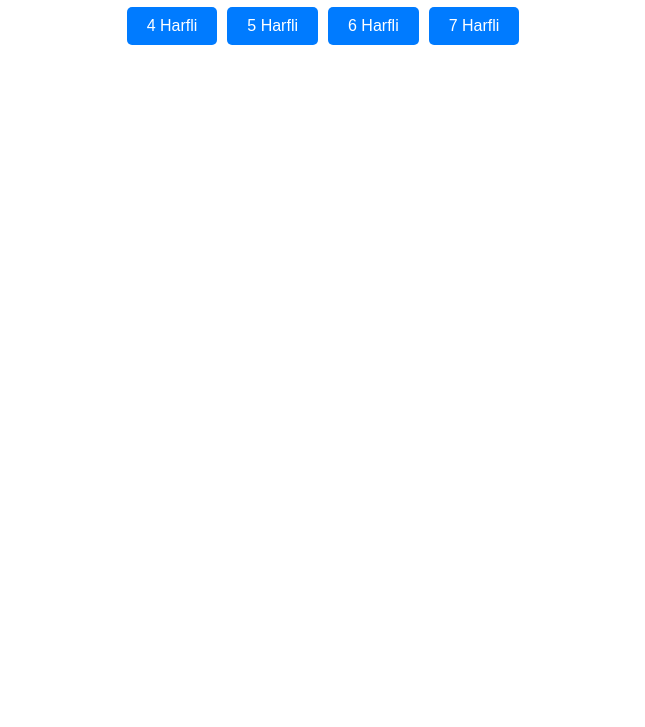
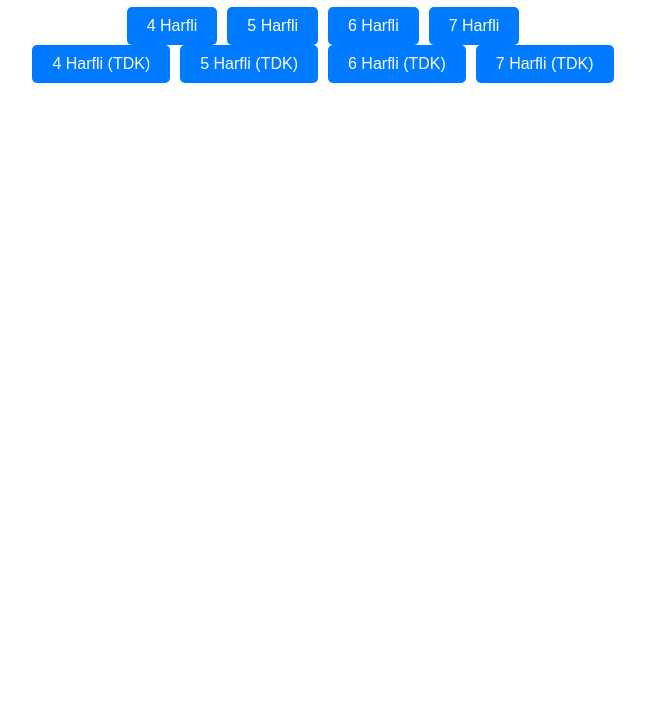
Before and after one commit to usr6902/lingobasic, a plain HTML site: page index.html in a window 1280 px wide. Shown: the part 73-800 px from the top of the page, without its empty margins (317-962 px from the left). Drawn offline with Linux system fonts and the light colour scheme.

Commit message:
Update index.html

```diff
--- a/index.html
+++ b/index.html
@@ -15,6 +15,13 @@
       <button onclick="startGame(6)">6 Harfli</button>
       <button onclick="startGame(7)">7 Harfli</button>
     </div>
+
+	<div class="button-container">
+      <button onclick="startGame(4)">4 Harfli (TDK)</button>
+      <button onclick="startGame(5)">5 Harfli (TDK)</button>
+      <button onclick="startGame(6)">6 Harfli (TDK)</button>
+      <button onclick="startGame(7)">7 Harfli (TDK)</button>
+    </div>
   </div>
 
   <div id="game" style="display: none;">
```
